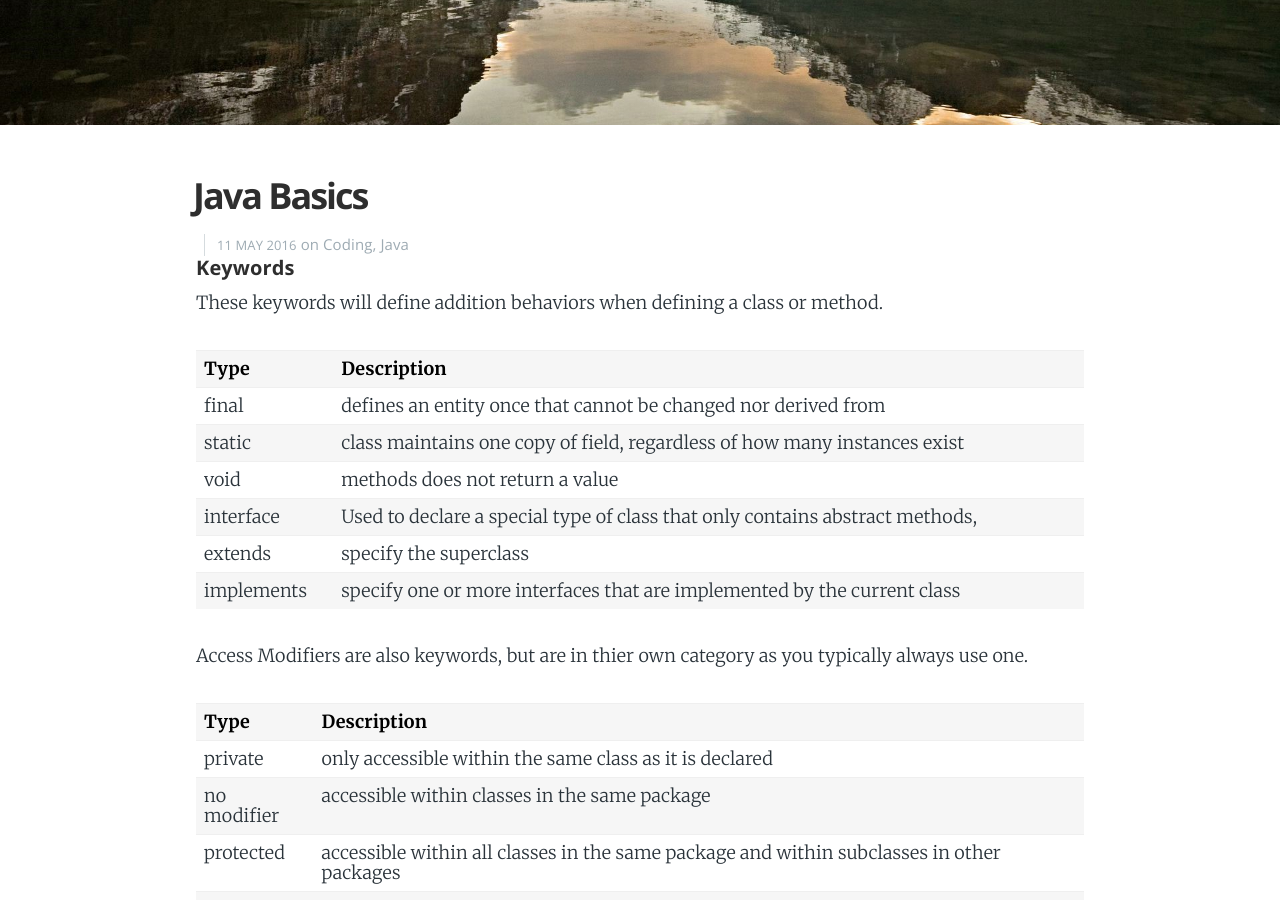
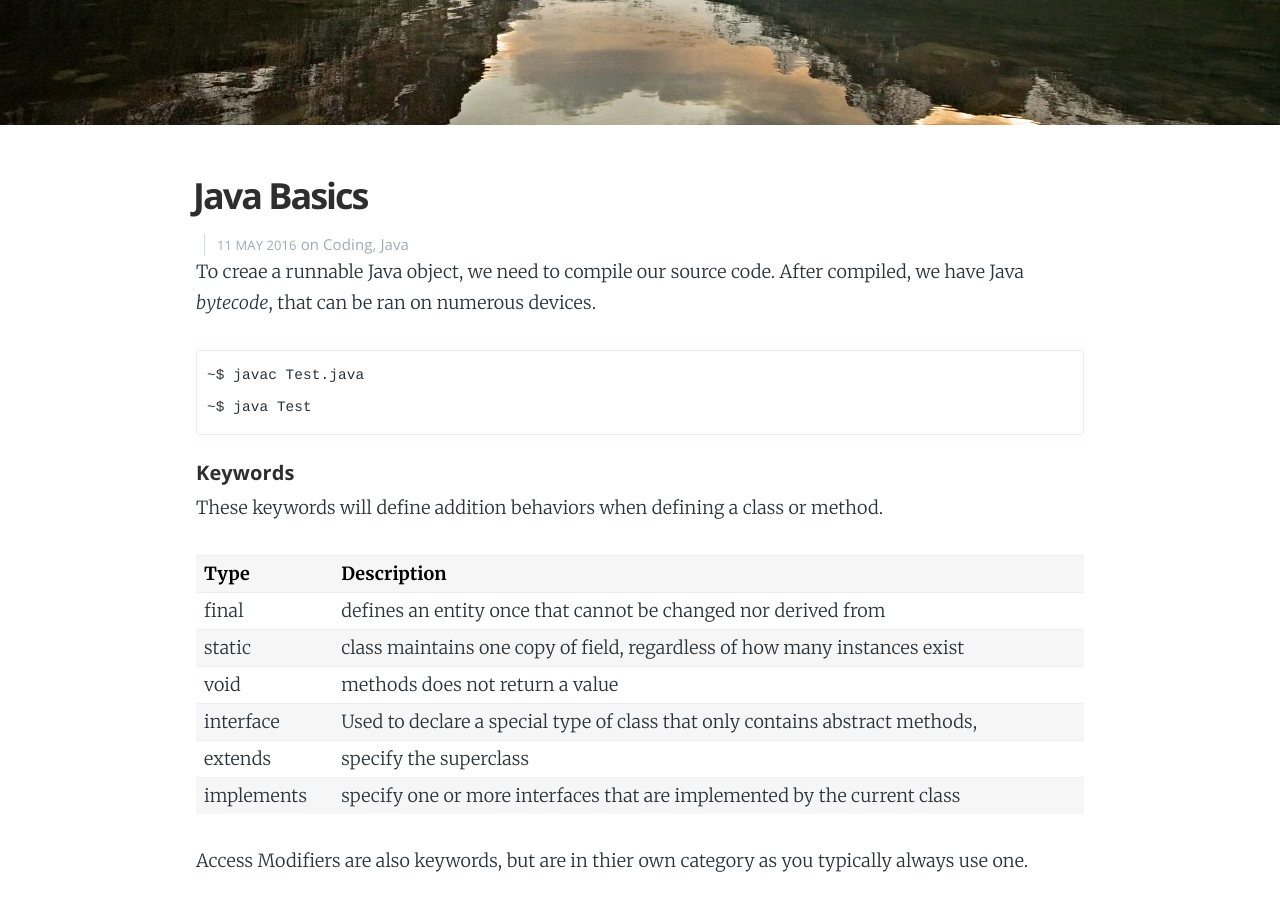
Before and after one commit to Carpk/ShawnKlein, a Jekyll site: the page built from _posts/2016-08-10-java-basics.md, in a window 1280 px wide and 900 px high, scrolled down 460 px. Built offline with Jekyll 4.4.1, drawn with Linux system fonts in a browser that asks for light colours; nearby versions of some CDN libraries; some web fonts are replaced; Markdown is read by kramdown in place of the engine named in the settings.

Commit message:
create intro for java-basics post

`````diff
--- a/_posts/2016-08-10-java-basics.md
+++ b/_posts/2016-08-10-java-basics.md
@@ -10,6 +10,12 @@ navigation: True
 logo: 'assets/images/logo.png'
 ---
 
+To creae a runnable Java object, we need to compile our source code. After compiled, we have Java _bytecode_, that can be ran on numerous devices.
+
+````
+~$ javac Test.java
+~$ java Test
+````
 
 ###### Keywords
 
`````
